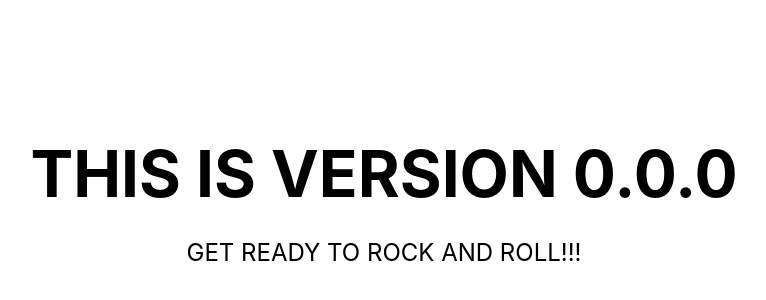
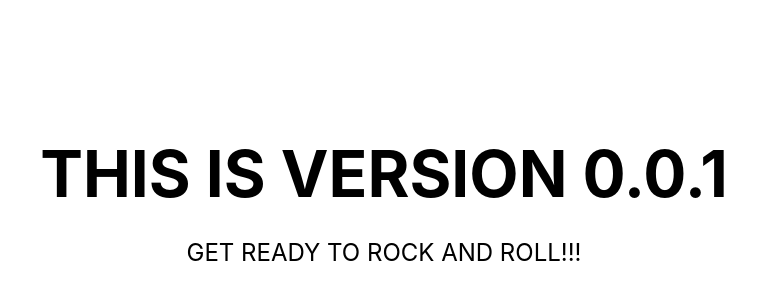
Before and after one commit to n3rdkid/test-gcp-version-deletion, a Next.js app: page / in a window 1280 px wide. Shown: the part 184-484 px from the top of the page, without its empty margins (256-1022 px from the left). Built offline with nearby package versions, Linux system fonts and the light colour scheme.

Commit message:
TEST : V0.0.1

```diff
--- a/pages/index.js
+++ b/pages/index.js
@@ -13,7 +13,7 @@ export default function Home() {
 
       <main className={styles.main}>
         <h1 className={styles.title}>
-          THIS IS VERSION 0.0.0
+          THIS IS VERSION 0.0.1
         </h1>
 
         <p className={styles.description}>
```
